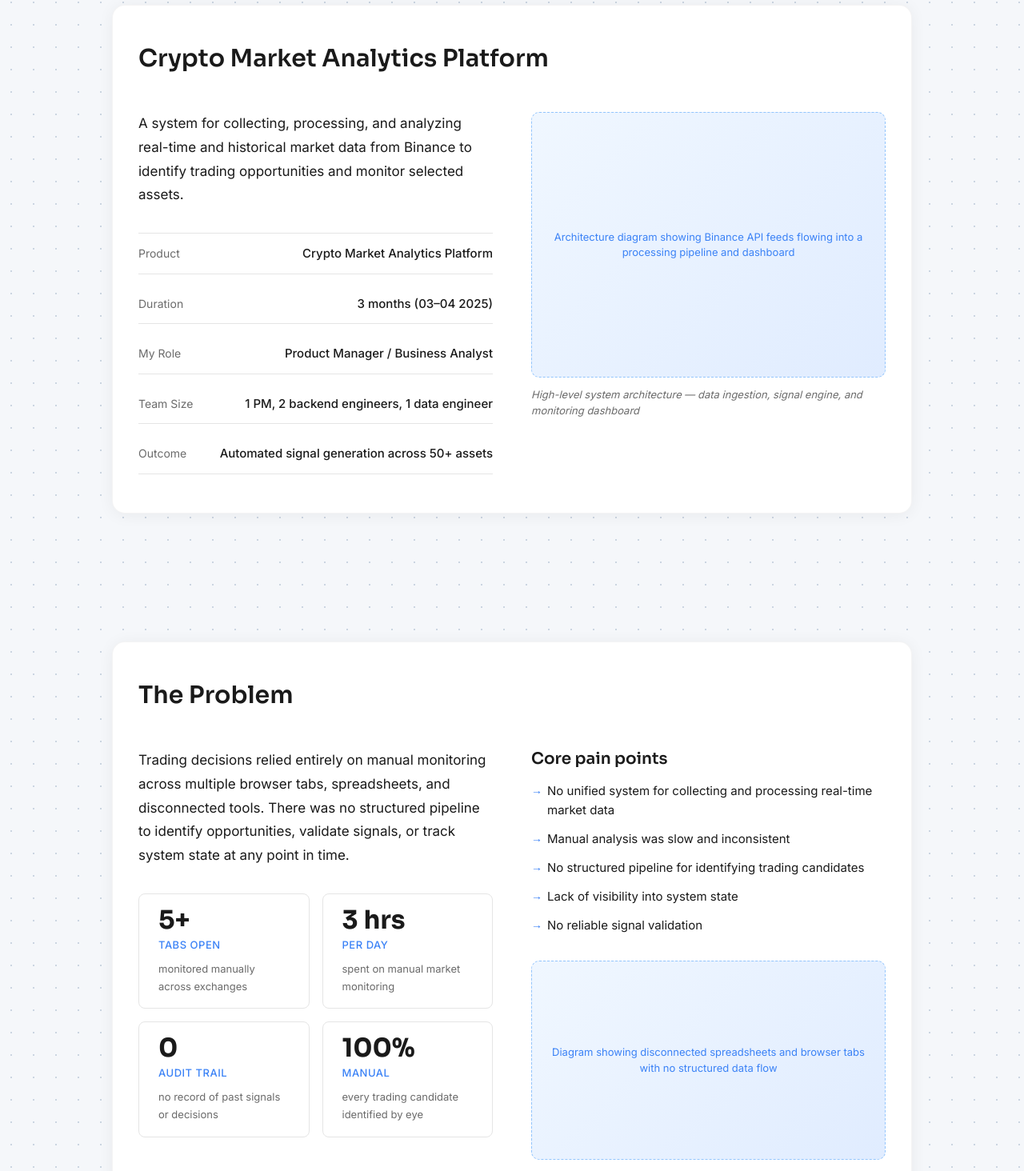
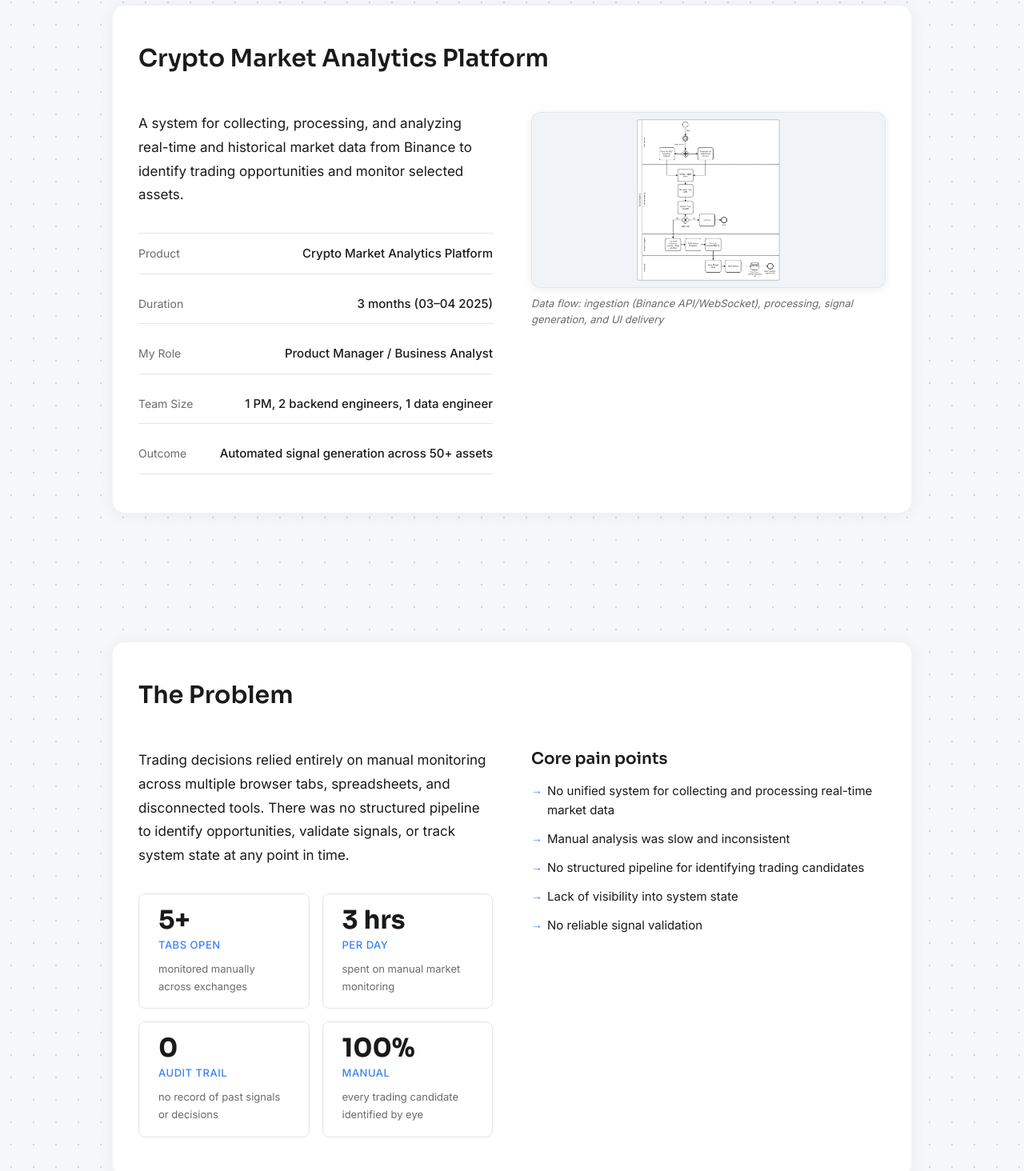
Before and after one commit to katerina-creator/portfolio, a React (Vite) app: page / in a window 1280 px wide. Shown: the part 739-2203 px from the top of the page at 80% size. Built offline with nearby package versions, Linux system fonts and the light colour scheme.

Commit message:
Update Image Preview

```diff
--- a/src/components/sections/CaseOverview.tsx
+++ b/src/components/sections/CaseOverview.tsx
@@ -1,11 +1,11 @@
 import { useLanguage } from '../../context/LanguageContext'
 import Section from '../layout/Section'
-import ImagePlaceholder from '../shared/ImagePlaceholder'
+import ImagePreview from '../shared/ImagePreview'
 import './CaseOverview.css'
 
 export default function CaseOverview() {
   const { t } = useLanguage()
-  const { caseOverview } = t
+  const { caseOverview, project } = t
   return (
     <Section id="overview" title={caseOverview.sectionTitle}>
       <div className="overview__grid">
@@ -21,10 +21,11 @@ export default function CaseOverview() {
           </dl>
         </div>
         <div className="overview__visual">
-          <ImagePlaceholder
-            caption={caseOverview.imagePlaceholder.caption}
-            alt={caseOverview.imagePlaceholder.alt}
-            ratio="4/3"
+          <ImagePreview
+            src={project.architecture.image}
+            alt={project.architecture.title}
+            caption={project.architecture.caption}
+            fit="contain"
           />
         </div>
       </div>
--- a/src/components/sections/Problem.tsx
+++ b/src/components/sections/Problem.tsx
@@ -1,6 +1,5 @@
 import { useLanguage } from '../../context/LanguageContext'
 import Section from '../layout/Section'
-import ImagePlaceholder from '../shared/ImagePlaceholder'
 import './Problem.css'
 
 export default function Problem() {
@@ -30,14 +29,6 @@ export default function Problem() {
               <li key={point} className="problem__list-item">{point}</li>
             ))}
           </ul>
-
-          <div style={{ marginTop: 'var(--space-8)' }}>
-            <ImagePlaceholder
-              caption={problem.imagePlaceholder.caption}
-              alt={problem.imagePlaceholder.alt}
-              ratio="16/9"
-            />
-          </div>
         </div>
       </div>
     </Section>
--- a/src/components/shared/ImagePreview.css
+++ b/src/components/shared/ImagePreview.css
@@ -20,7 +20,7 @@
 
 .preview-card:hover {
   box-shadow: 0 6px 24px rgba(59, 130, 246, 0.15);
-  transform: translateY(-2px);
+  transform: translateY(-2px) scale(1.02);
 }
 
 .preview-card img {
@@ -28,6 +28,11 @@
   height: 100%;
   object-fit: cover;
   display: block;
+}
+
+.preview-card--contain img {
+  object-fit: contain;
+  padding: 8px;
 }
 
 .preview-card__zoom-hint {
--- a/src/components/shared/ImagePreview.tsx
+++ b/src/components/shared/ImagePreview.tsx
@@ -5,9 +5,10 @@ type Props = {
   src: string
   alt?: string
   caption?: string
+  fit?: 'cover' | 'contain'
 }
 
-export default function ImagePreview({ src, alt = '', caption }: Props) {
+export default function ImagePreview({ src, alt = '', caption, fit = 'cover' }: Props) {
   const [open, setOpen] = useState(false)
   const [scale, setScale] = useState(1)
 
@@ -32,7 +33,7 @@ export default function ImagePreview({ src, alt = '', caption }: Props) {
     <>
       <figure className="preview-card-wrapper">
         <div
-          className="preview-card"
+          className={`preview-card${fit === 'contain' ? ' preview-card--contain' : ''}`}
           onClick={() => setOpen(true)}
           role="button"
           tabIndex={0}
--- a/src/locales/en.ts
+++ b/src/locales/en.ts
@@ -33,6 +33,14 @@ export const en = {
     imageCaption: 'System architecture: ingestion, processing, analytics, storage',
   },
 
+  project: {
+    architecture: {
+      title: 'System Architecture',
+      caption: 'Data flow: ingestion (Binance API/WebSocket), processing, signal generation, and UI delivery',
+      image: dataPipeline,
+    },
+  },
+
   caseOverview: {
     sectionTitle: 'Crypto Market Analytics Platform',
     context:
@@ -44,10 +52,6 @@ export const en = {
       { label: 'Team Size', value: '1 PM, 2 backend engineers, 1 data engineer' },
       { label: 'Outcome', value: 'Automated signal generation across 50+ assets' },
     ],
-    imagePlaceholder: {
-      caption: 'High-level system architecture — data ingestion, signal engine, and monitoring dashboard',
-      alt: 'Architecture diagram showing Binance API feeds flowing into a processing pipeline and dashboard',
-    },
   },
 
   problem: {
--- a/src/locales/ru.ts
+++ b/src/locales/ru.ts
@@ -34,6 +34,14 @@ export const ru = {
     imageCaption: 'Архитектура системы: сбор данных, обработка, аналитика, хранение',
   },
 
+  project: {
+    architecture: {
+      title: 'Архитектура системы',
+      caption: 'Поток данных: сбор (Binance API/WebSocket), обработка, генерация сигналов и отображение в интерфейсе',
+      image: dataPipeline,
+    },
+  },
+
   caseOverview: {
     sectionTitle: 'Платформа анализа крипторынка',
     context:
@@ -45,10 +53,6 @@ export const ru = {
       { label: 'Команда', value: '1 PM, 2 backend-инженера, 1 data engineer' },
       { label: 'Результат', value: 'Автоматическая генерация сигналов по 50+ активам' },
     ],
-    imagePlaceholder: {
-      caption: 'Высокоуровневая архитектура системы: ingestion, обработка и дашборд',
-      alt: 'Диаграмма архитектуры системы',
-    },
   },
 
   problem: {
```
